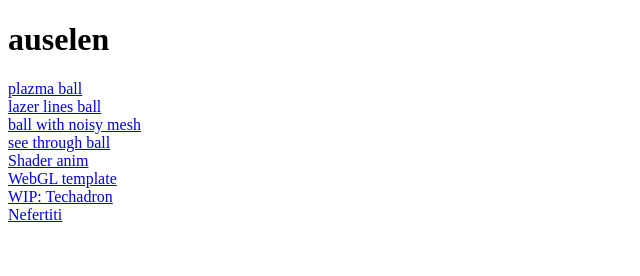
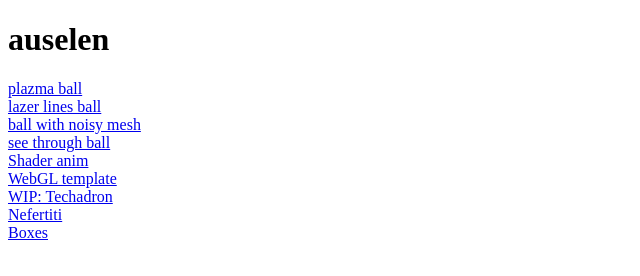
Before and after one commit to auselen/auselen.github.io, a plain HTML site: page index.html in a window 1280 px wide. Shown: the full height of the page, 0-640 px from the left. Drawn offline with Linux system fonts and the light colour scheme.

Commit message:
Add files via upload

```diff
--- a/index.html
+++ b/index.html
@@ -17,5 +17,7 @@
 <a href="techadron.html">WIP: Techadron</a>
 <br>
 <a href="nefertiti/nefertiti.html">Nefertiti</a>
+<br>
+<a href="boxes.html">Boxes</a>
 </body>
 </html>
```
